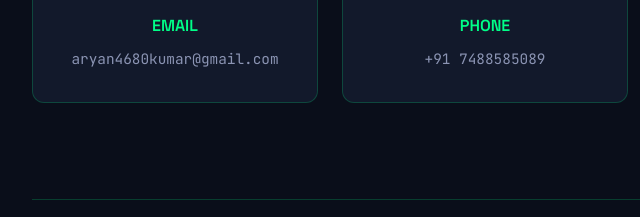
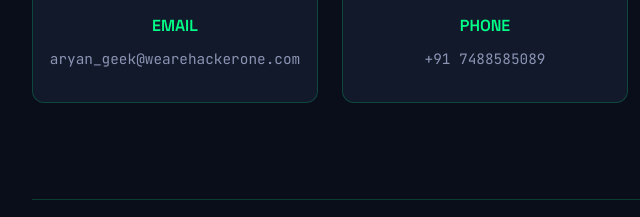
Before and after one commit to aryangeek/Resume, a plain HTML site: page index.html in a window 1280 px wide. Shown: the part 3920-4137 px from the top of the page, 0-640 px from the left. Drawn offline with Linux system fonts and the light colour scheme.

```diff
--- a/index.html
+++ b/index.html
@@ -1258,10 +1258,10 @@
             </div>
 
             <div class="contact-grid">
-                <a href="mailto:aryan4680kumar@gmail.com" class="contact-card">
+                <a href="mailto:aryan_geek@wearehackerone.com" class="contact-card">
                     <div class="contact-icon">📧</div>
                     <div class="contact-label">EMAIL</div>
-                    <div class="contact-value">aryan4680kumar@gmail.com</div>
+                    <div class="contact-value">aryan_geek@wearehackerone.com</div>
                 </a>
 
                 <a href="tel:+917488585089" class="contact-card">
```
